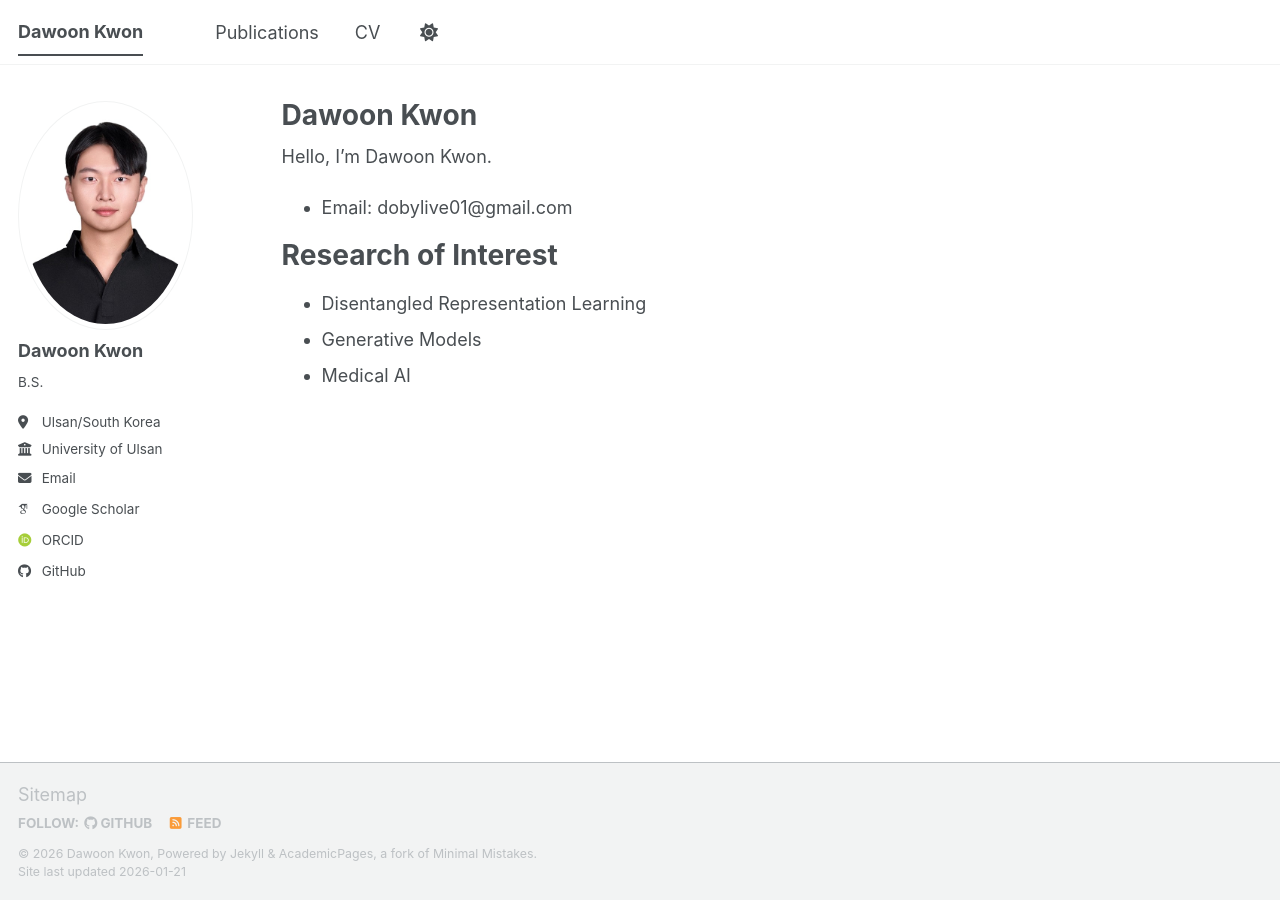
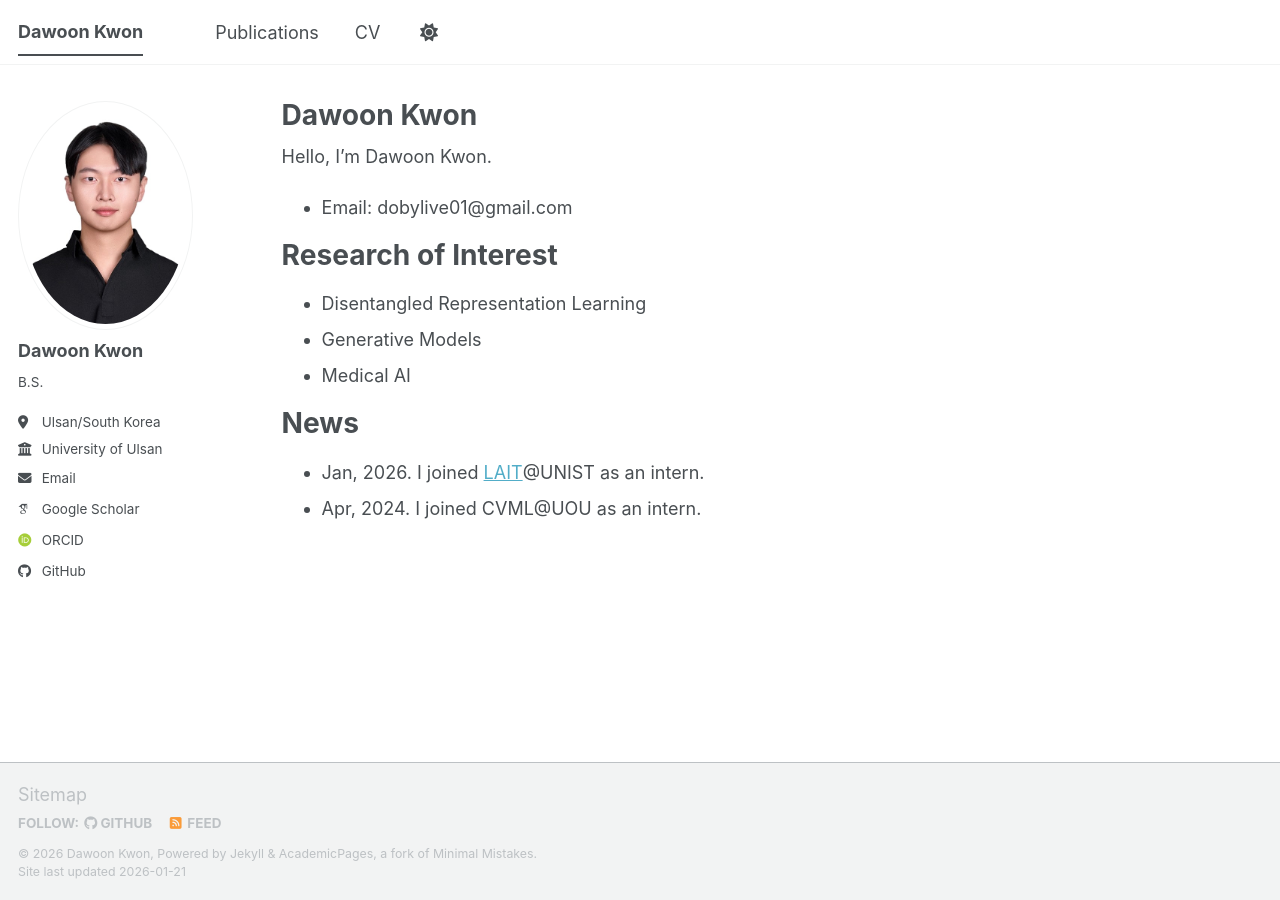
Before and after one commit to drawcodeboy/drawcodeboy.github.io, a Jekyll site: the page built from _pages/about.md, in a window 1280 px wide. Built offline with Jekyll 4.4.1, drawn with Linux system fonts in a browser that asks for light colours; some web fonts are replaced; a script bundle is joined from its source files by our own code; library files that are not in the unit come from our copies.

Commit message:
[Add] new contents

```diff
--- a/_pages/about.md
+++ b/_pages/about.md
@@ -16,3 +16,8 @@ Research of Interest
 - Disentangled Representation Learning
 - Generative Models
 - Medical AI
+
+News
+======
+- Jan, 2026. I joined <a href="https://sites.google.com/view/jaejunyoo/home">LAIT</a>@UNIST as an intern.
+- Apr, 2024. I joined CVML@UOU as an intern.
```
